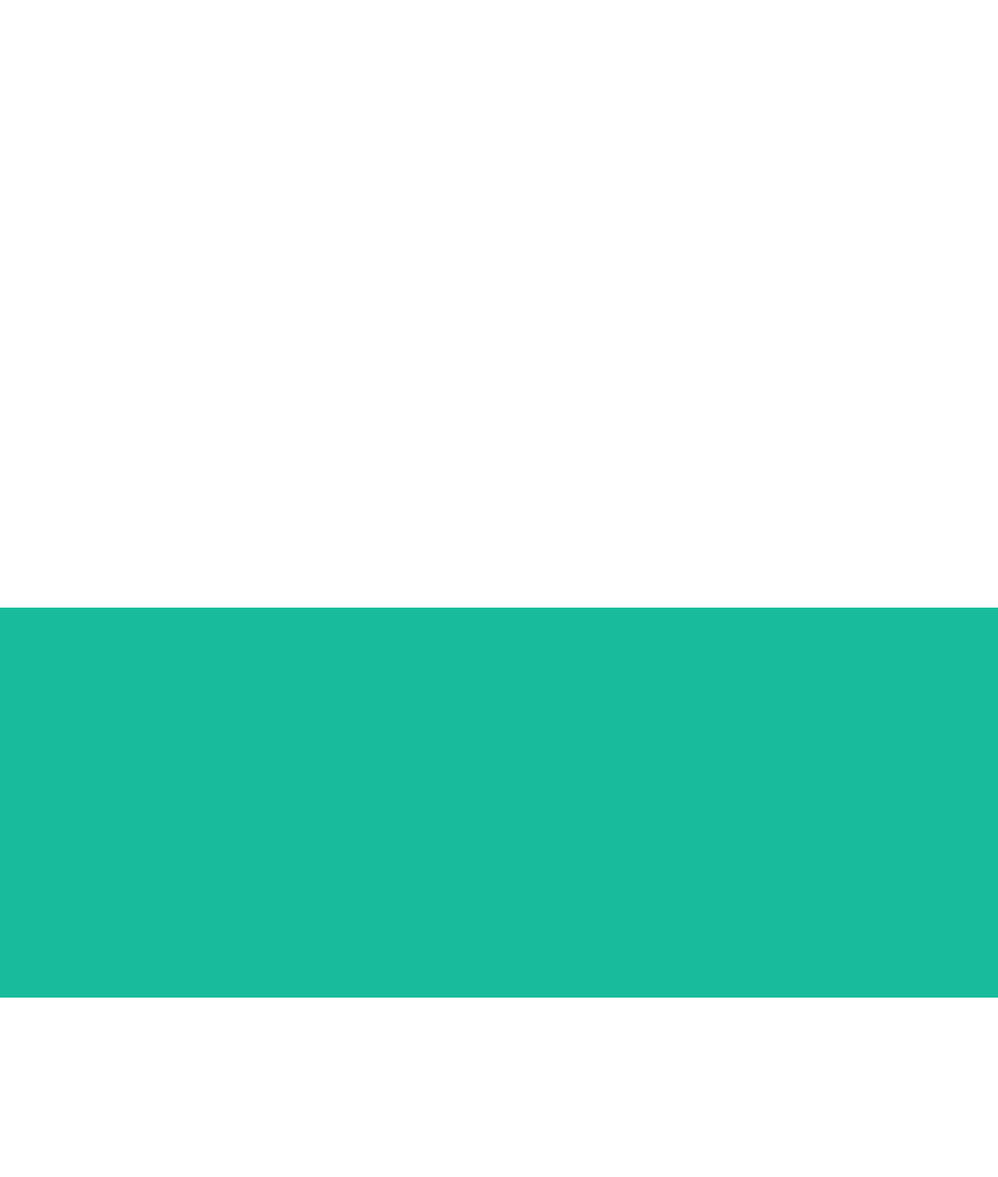
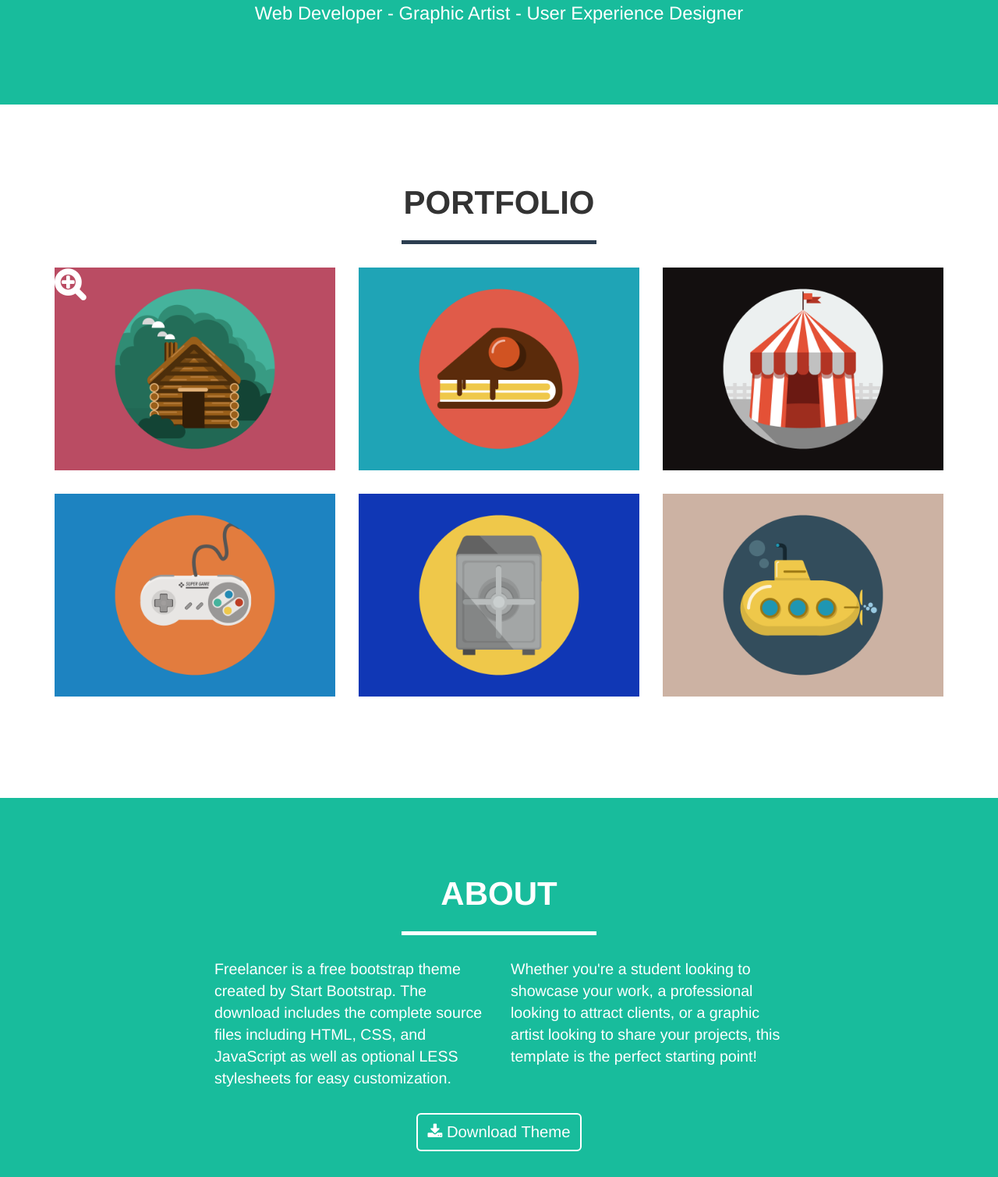
Before and after one commit to vishalnagda1/Bootstrap-Theme-3, a plain HTML site: page index.html in a window 1280 px wide. Shown: the part 631-2140 px from the top of the page at 78% size. Drawn offline with Linux system fonts and the light colour scheme.

Commit message:
About section done with responsiveness.

```diff
--- a/assets/css/style.css
+++ b/assets/css/style.css
@@ -4,7 +4,7 @@
   /* END Of nav-section */
 
   /* intro-section */
-  .intro-section {
+  .section-head .intro-section {
     padding-top: 200px;
     padding-bottom: 100px;
     background-color: #18bc9c;
@@ -50,22 +50,52 @@
 /* Body Section */
 
   /* portfolio-section */
-  .portfolio-section {
-    padding-top: 400px;
-    padding-bottom: 400px;
+  .section-body .portfolio-section {
+    padding-top: 83px;
+    padding-bottom: 100px;
+  }
+
+  .portfolio-section .col-sm-4 {
+    margin-bottom: 30px;
+  }
+
+  .portfolio-section .col-sm-4 img {
+    /*position: relative;*/
+  }
+
+  .portfolio-section .col-sm-4 i {
+    position: absolute;
+    font-weight: bold;
+    color: #FFFFFF;
+    z-index: 1;
   }
   /* END Of portfolio-section */
 
   /* about-section */
-  .about-section {
-    padding-top: 250px;
-    padding-bottom: 250px;
+  .section-body .about-section {
+    padding-top: 80px;
+    padding-bottom: 100px;
+    color: #FFFFFF;
     background-color: #18bc9c;
+  }
+
+  .about-section p {
+    font-size: 1.4em;
+  }
+
+  .about-section a {
+    margin-top: 20px;
+    color: #FFFFFF;
+    font-size: 1.45em;
+    line-height: 33px;
+    background-color: transparent;
+    border: 2px solid white;
+    border-radius: 6px;
   }
   /* END Of about-section */
 
   /* contact-section */
-  .contact-section {
+  .section-body .contact-section {
     padding-top: 400px;
     padding-bottom: 400px;
   }
@@ -136,8 +166,17 @@
 
   hr.star-primary:after {
     color: #2c3e50;
-    background-color: #18bc9c;
+    background-color: #FFFFFF;
   }
   /* END Of star-light and star-primary CSS */
 
+
+
+  /* section-title CSS */
+  .section-title {
+    font-size: 3em;
+    font-weight: bold;
+  }
+  /* END Of section-title CSS */
+
 /* END Of Common CSS For All Section */
--- a/index.html
+++ b/index.html
@@ -34,7 +34,7 @@
 
             <div class="collapse navbar-collapse" id="bootStrapExample">
               <ul class="nav navbar-nav navbar-right">
-                <li class="hidden"><a href=".pageTop"></a></li>
+                <li class="hidden"><a href="#navSection"></a></li>
                 <li><a href="#portfolioSection">Portfolio</a></li>
                 <li><a href="#aboutSection">About</a></li>
                 <li><a href="#contactSection">Contact</a></li>
@@ -53,9 +53,10 @@
               <img src="assets/images/header.png" class="img-responsive center-block">
               <div class="intro-text text-center">
                 <span class="text-uppercase">Start Bootstrap</span>
+                <hr class="star-light">
+                <span class="text-capitalize">Web Developer - Graphic Artist - User Experience Designer</span>
               </div>
             </div>
-
           </div>
         </div>
       </section>
@@ -65,10 +66,72 @@
 
 
     <section class="section-body">
-      <section class="portfolio-section" id="portfolioSection"></section>
+      <section class="portfolio-section" id="portfolioSection">
+        <div class="container">
+          <div class="row">
+            <div class="col-md-12">
+              <div class="text-center">
+                <h2 class="text-uppercase section-title">Portfolio</h2>
+                <hr class="star-primary">
+              </div>
+            </div>
+
+            <div class="col-sm-4">
+              <i class="fa fa-search-plus fa-3x"></i>
+              <img src="assets/images/p1.png" class="img-responsive center-block">
+            </div>
+            <div class="col-sm-4">
+              <img src="assets/images/p2.png" class="img-responsive center-block">
+            </div>
+            <div class="col-sm-4">
+              <img src="assets/images/p4.png" class="img-responsive center-block">
+            </div>
+            <div class="col-sm-4">
+              <img src="assets/images/p3.png" class="img-responsive center-block">
+            </div>
+            <div class="col-sm-4">
+              <img src="assets/images/p5.png" class="img-responsive center-block">
+            </div>
+            <div class="col-sm-4">
+              <img src="assets/images/p6.png" class="img-responsive center-block">
+            </div>
+
+          </div>
+        </div>
+      </section>
       <!-- END Of portfolio-section -->
 
-      <section class="about-section" id="aboutSection"></section>
+      <section class="about-section" id="aboutSection">
+        <div class="container">
+          <div class="row">
+            <div class="col-sm-12 text-center">
+              <h2 class="section-title text-uppercase">About</h2>
+              <hr class="star-light">
+            </div>
+          </div>
+          <div class="row">
+            <div class="container">
+              <div class="col-lg-4 col-lg-offset-2">
+                <p>Freelancer is a free bootstrap theme created by Start Bootstrap. The download includes the complete source files including HTML, CSS, and JavaScript as well as optional LESS stylesheets for easy customization.</p>
+              </div>
+              <div class="col-lg-4">
+                <p>Whether you're a student looking to showcase your work, a professional looking to attract clients, or a graphic artist looking to share your projects, this template is the perfect starting point!</p>
+              </div>
+              <div class="col-lg-12">
+                <div class="text-center">
+                  <a href="#navSection" class="btn btn-default" role="button"><i class="fa fa-download"> </i> Download Theme</a>
+                </div>
+              </div>
+            </div>
+          </div>
+            <!-- <div class="col-sm-4 col-sm-offset-2">
+              <p>Freelancer is a free bootstrap theme created by Start Bootstrap. The download includes the complete source files including HTML, CSS, and JavaScript as well as optional LESS stylesheets for easy customization.</p>
+            </div>
+            <div class="col-sm-4">
+              <p>Whether you're a student looking to showcase your work, a professional looking to attract clients, or a graphic artist looking to share your projects, this template is the perfect starting point!</p>
+            </div> -->
+        </div>
+      </section>
       <!-- END Of about-section -->
 
       <section class="contact-section" id="contactSection"></section>
```
